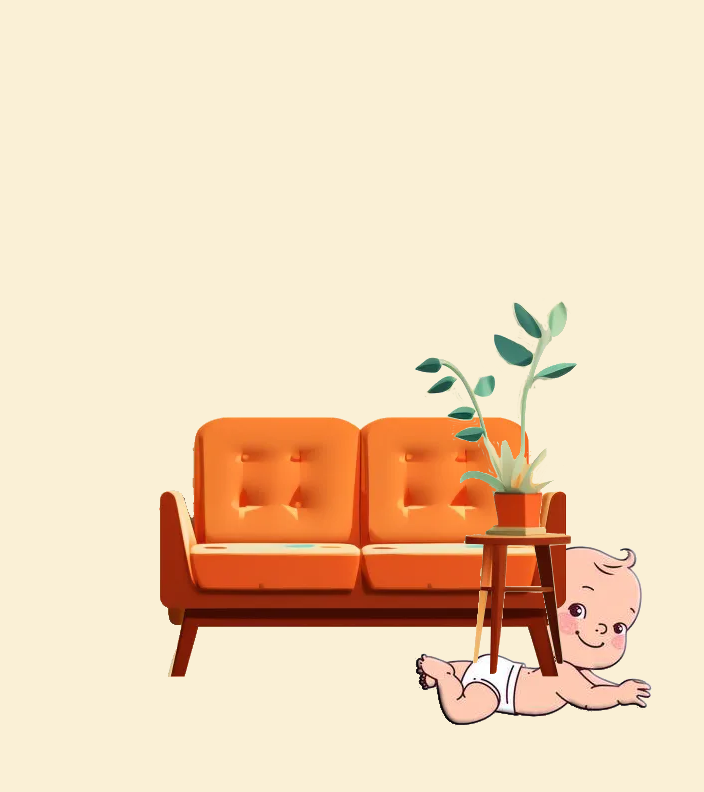
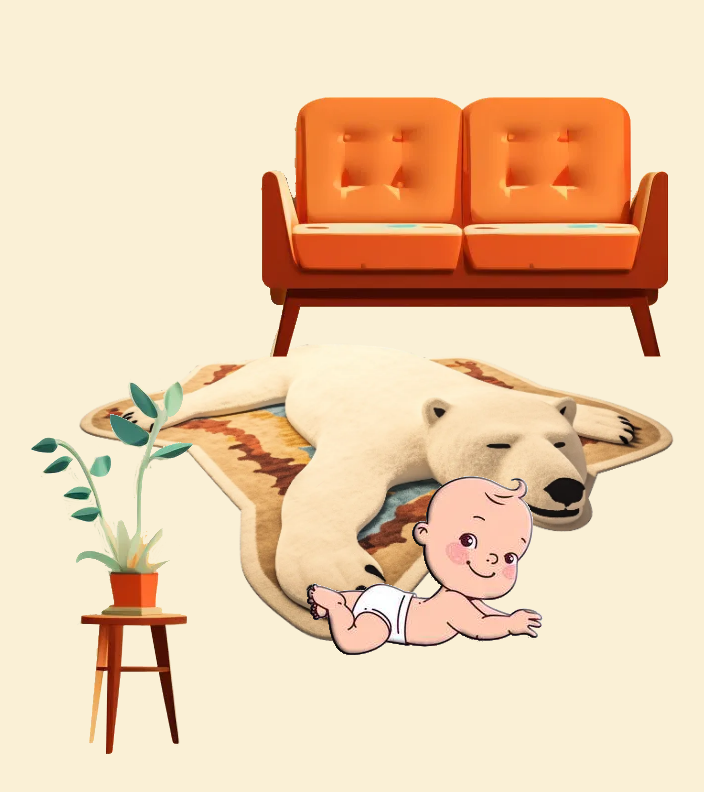
Before and after one commit to evilgeniuscreative/babybumper, a website: page index.html in a window 1280 px wide. Shown: the whole page, without its empty margins (265-969 px from the left). Drawn offline with Linux system fonts and the light colour scheme.

Commit message:
ga-updating basic layout and images for testing movement and collisions

```diff
--- a/gulpfile.js
+++ b/gulpfile.js
@@ -5,7 +5,14 @@ var sass = require('gulp-sass')(require('sass'));
 gulp.task('sass', function (cb) {
   gulp
     .src('*.scss')
-    .pipe(sass())
+    .pipe(
+      sass({
+        errLogToConsole: false,
+        onError: function (err) {
+          return notify().write(err);
+        },
+      })
+    )
     .pipe(
       gulp.dest(function (f) {
         return f.base;
--- a/index.html
+++ b/index.html
@@ -11,9 +11,18 @@
     <main>
       <div id="scoreboard"></div>
       <section id="livingRoom">
-        <figure id="baby" data-name="baby"><img src="img/baby.webp" alt="Baby" /></figure>
-        <figure class="item" id="sofa" data-name="sofa"><img src="img/sofa.webp" alt="Sofa" /></figure>
-        <figure class="item" id="stool" data-name="stool"><img src="img/stool.webp" alt="Stool" /></figure>
+        <figure id="baby" data-name="baby">
+          <img src="img/baby.webp" alt="Baby" />
+        </figure>
+        <figure class="item" id="sofa" data-name="sofa">
+          <img src="img/sofa.webp" alt="Sofa" />
+        </figure>
+        <figure class="item" id="stool" data-name="stool">
+          <img src="img/stool.webp" alt="Stool" />
+        </figure>
+        <figure id="rug" class="scenery" data-name="rug">
+          <img src="img/polar-bear-rug.webp" alt="" />
+        </figure>
       </section>
     </main>
   </body>
--- a/package.json
+++ b/package.json
@@ -1,6 +1,7 @@
 {
   "dependencies": {
-    "sass": "^1.66.1"
+    "sass": "^1.66.1",
+    "scss-lint": "^0.0.0"
   },
   "devDependencies": {
     "gulp": "^4.0.2",
--- a/script.js
+++ b/script.js
@@ -11,10 +11,10 @@
 const items = document.querySelectorAll('.item');
 console.log('items', items);
 items.forEach((item) => {
-  console.log(this);
+  console.log(item);
 
   item.addEventListener('click', function () {
-    this.classList.add('tip-left');
+    this.classList.toggle('tip-left');
   });
 });
 class baby {
--- a/styles.scss
+++ b/styles.scss
@@ -3,10 +3,16 @@ $red-main: #ef5735;
 $tan-main: #faf0d6;
 $shadow: #949876;
 
+@keyframes tilt-left {
+}
+body {
+  position: relative;
+}
+
 main {
   background: $tan-main;
   position: fixed;
-  height: 100vh;
+  height: 100%;
   width: 100vw;
   top: 0;
   right: 0;
@@ -14,23 +20,49 @@ main {
   left: 0;
   z-index: 0;
 }
+.somchange {
+  margin: 0;
+  display: block;
+}
 
-.items , #baby{
+.item {
   position: absolute;
   z-index: 1;
 }
 
 #baby {
-  bottom: 10vh;
-  left: 50vh;
+  position: absolute;
+  z-index: 100;
+}
+
+.scenery {
+  position: absolute;
+  z-index: 0;
+}
+
+#rug {
+  bottom: 0%;
+  left: 50%;
+  width: 600px;
+  margin: 0 auto;
+  transform: translate(-50%, -50%);
+}
+
+#rug img {
+  width: 100%;
+}
+
+#baby {
+  bottom: 15%;
+  left: 41.5%;
 }
 
 #sofa {
-  top: 50vh;
-  left: 50vh;
+  top: 10%;
+  left: 38%;
 }
 
 #stool {
-  top: 50vh;
-  left: 70vh;
+  top: 45%;
+  left: 20%;
 }
```
Also changed, not shown: img/polar-bear-rug.webp (added), styles.css, 1 other file.
